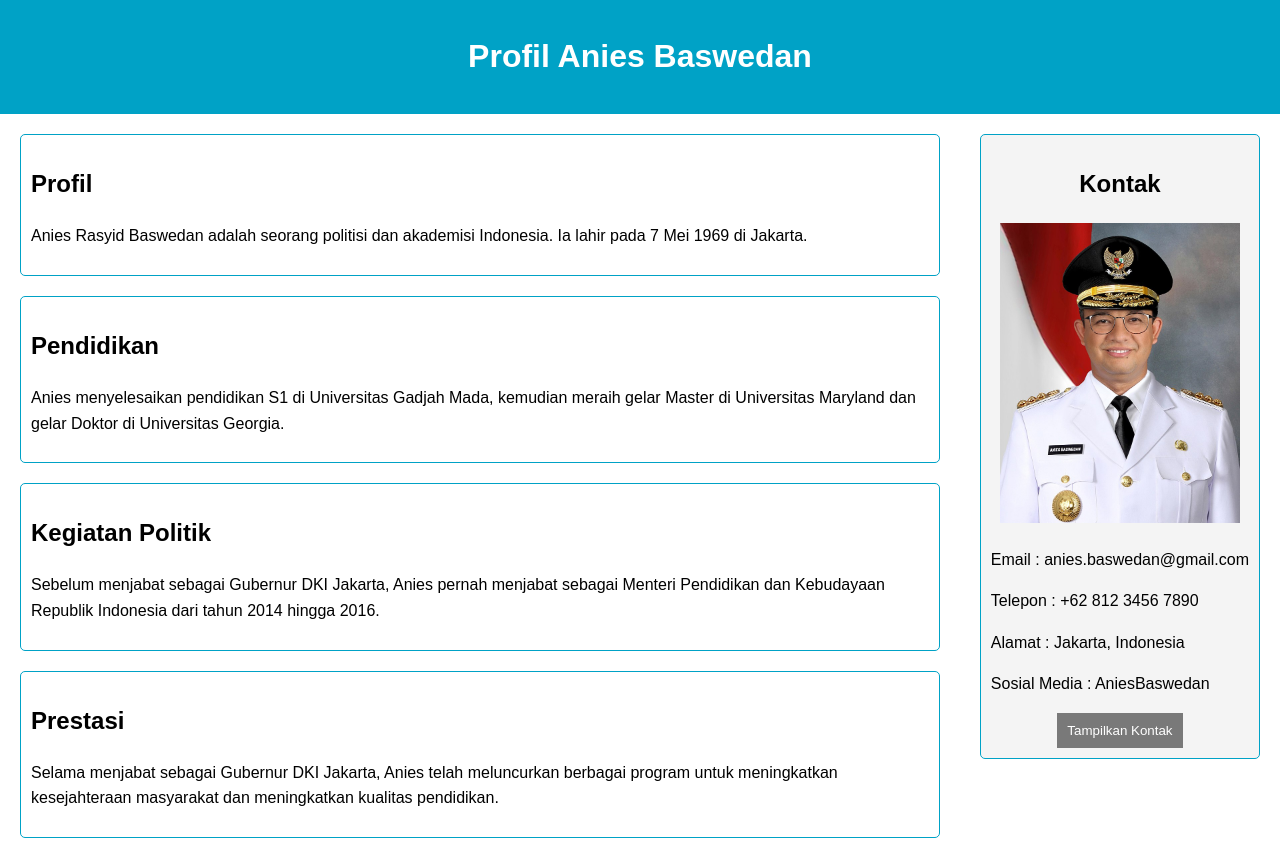
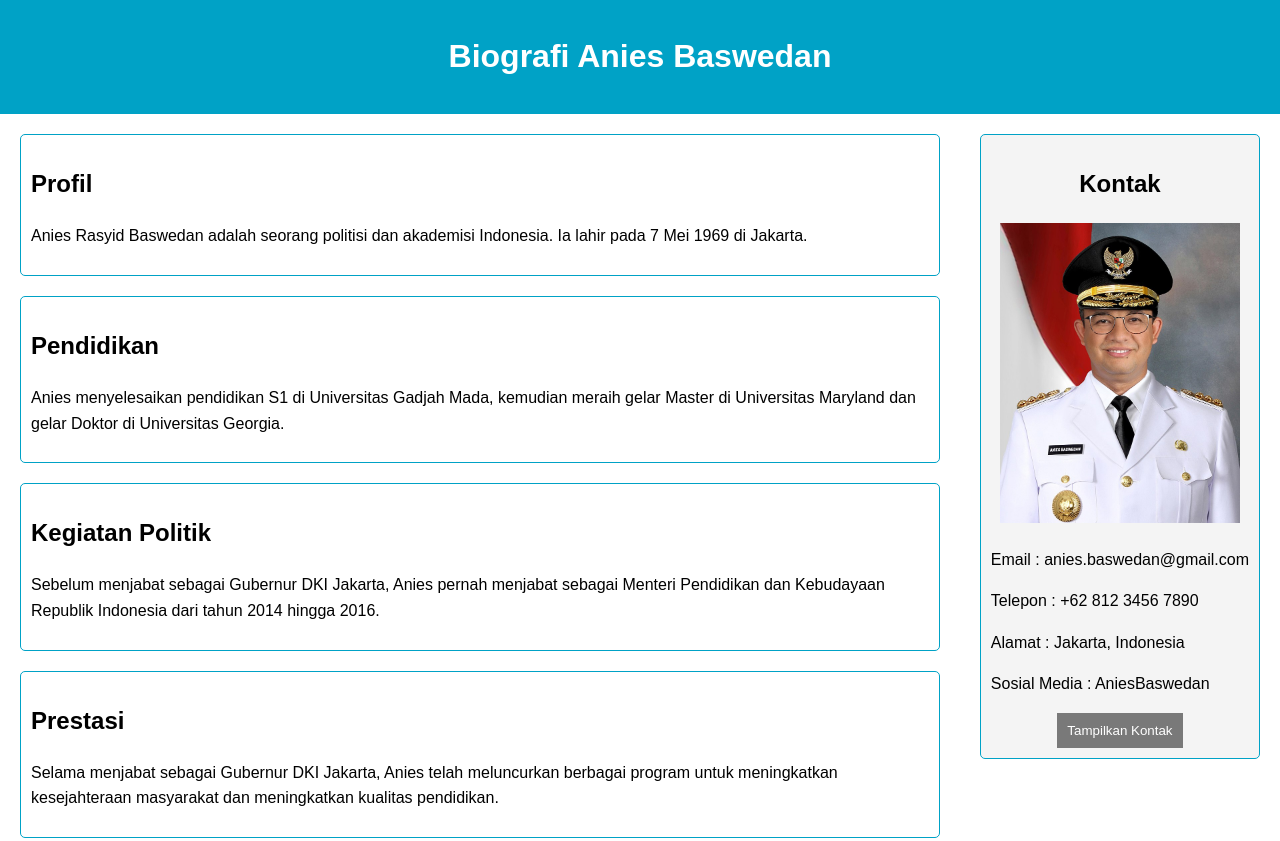
Before and after one commit to jekijulio/submission-cc-dpw, a plain HTML site: page index.html in a window 1280 px wide. Shown: the top 841 px of the page. Drawn offline with Linux system fonts and the light colour scheme.

Commit message:
coba commit 1

```diff
--- a/index.html
+++ b/index.html
@@ -10,7 +10,7 @@
 </head>
 <body>
     <header>
-        <h1>Profil Anies Baswedan</h1>
+        <h1>Biografi Anies Baswedan</h1>
     </header>
     <main>
         <div id="content">
```
